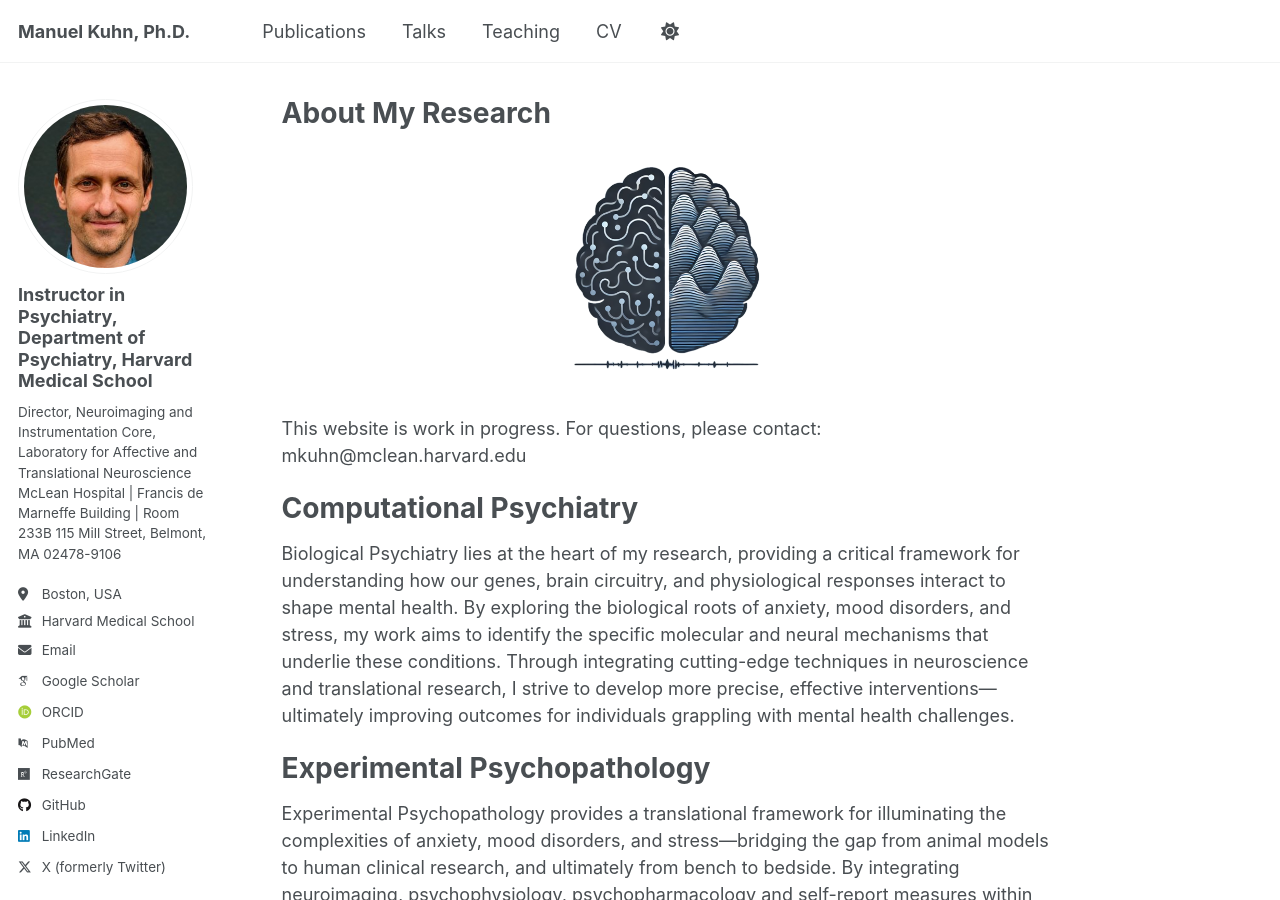
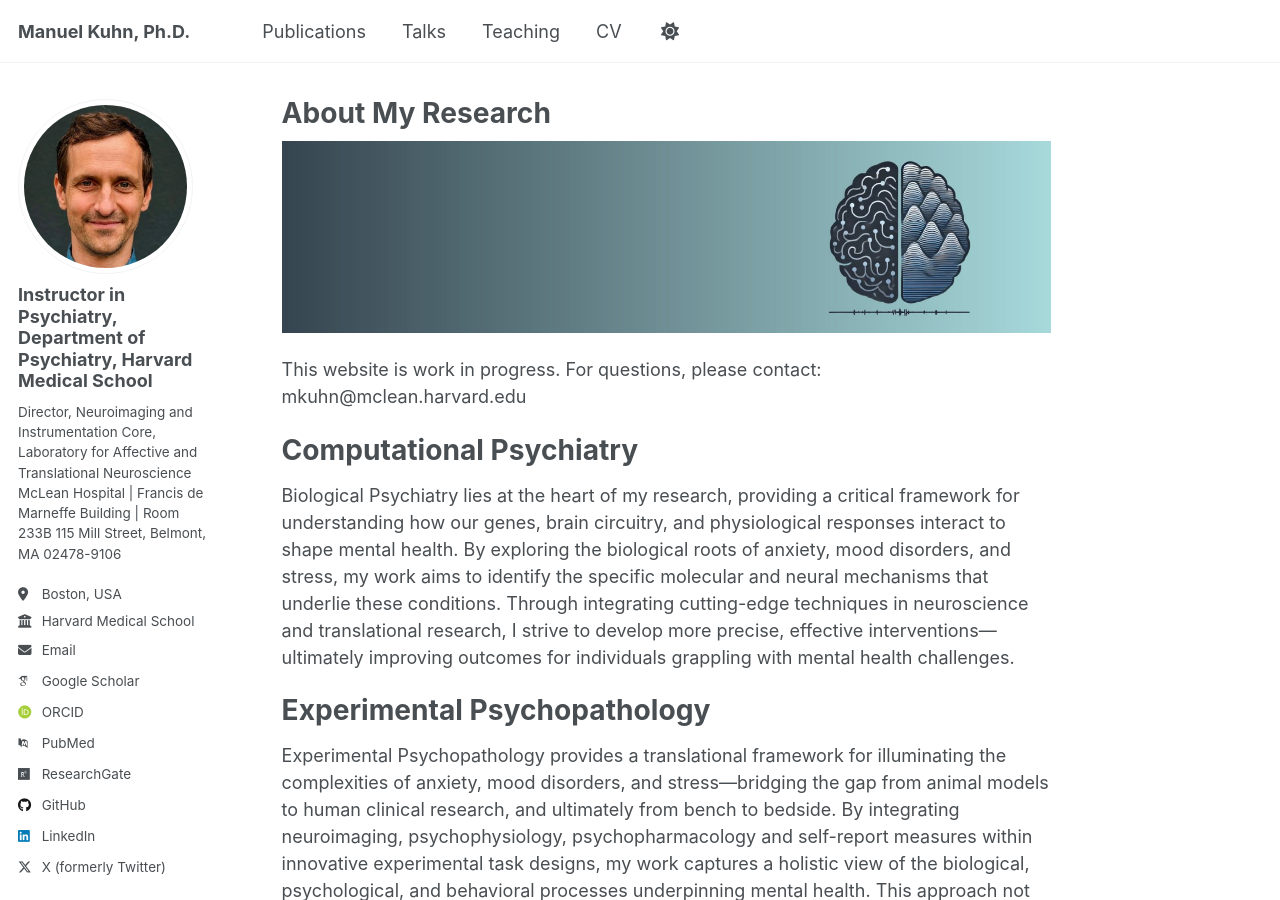
Before and after one commit to kuhnmanu/kuhnmanu.github.io, a Jekyll site: the page built from _pages/about.md, in a window 1280 px wide and 900 px high. Built offline with Jekyll 4.4.1, drawn with Linux system fonts in a browser that asks for light colours; some web fonts are replaced.

Commit message:
Update about.md

```diff
--- a/_pages/about.md
+++ b/_pages/about.md
@@ -8,7 +8,8 @@ redirect_from:
 ---
 
 <p align="center">
-  <img src="/images/logo.png" alt="CompPsychLogo" width="250">
+ <!--  <img src="/images/logo.png" alt="CompPsychLogo" width="250"> -->
+   <img src="/images/logo2.jpg" alt="CompPsychLogo">
 </p>
 
 This website is work in progress. For questions, please contact: mkuhn@mclean.harvard.edu
```
